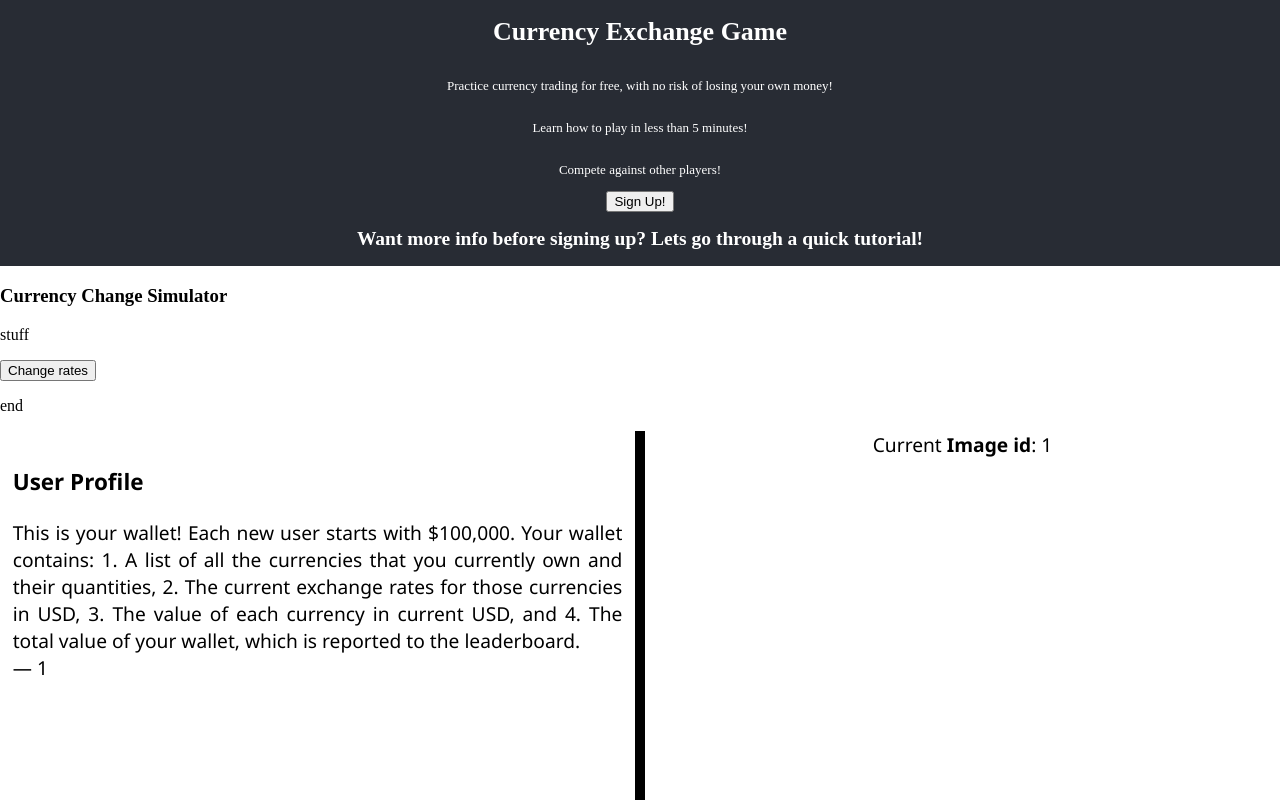
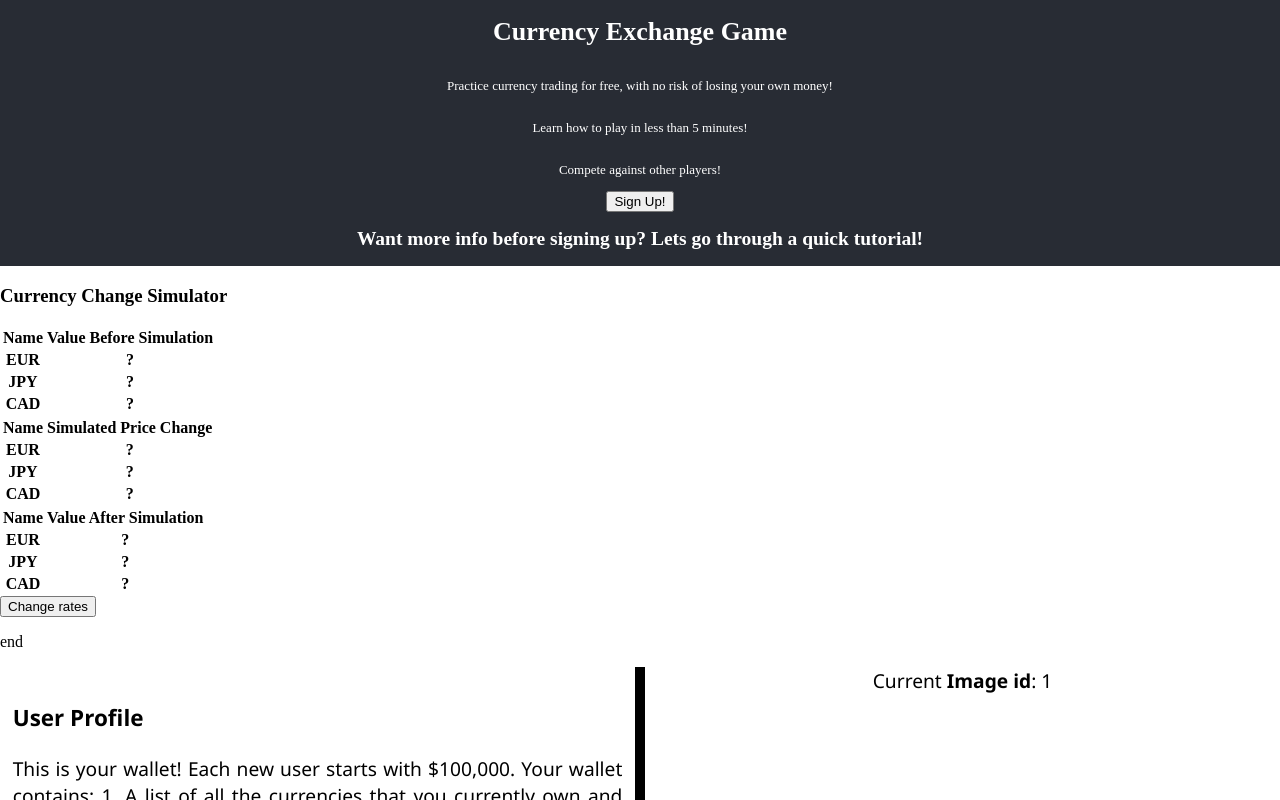
Before and after one commit to merlin-mallory/CS_361_Currency_Exchange_Game, a React (Create React App) app in the folder splitpane-react/: page / in a window 1280 px wide. Shown: the top 800 px of the page. Built offline with nearby package versions, Linux system fonts and the light colour scheme.

Commit message:
Initialized currency table

```diff
--- a/splitpane-react/src/App.js
+++ b/splitpane-react/src/App.js
@@ -89,6 +89,11 @@ const quotes = [
   }
 ];
 
+let currencyBeforeAdj = {}
+let currencyAdj = {}
+let currencyAfterAdj = {}
+
+
 function Slider() {
   const [currQuote, setCurrQuote] = useState(1);
 
--- a/splitpane-react/src/exchangeRateSimulator.js
+++ b/splitpane-react/src/exchangeRateSimulator.js
@@ -1,14 +1,88 @@
+import React from 'react'
+import { Link } from 'react-router-dom'
+import { useState, useEffect } from 'react'
+import { useNavigate } from 'react-router-dom'
 import './App.css';
 
 function Simulator() {
+    const [currencies, setCurrencies] = useState({})
+    // const navigate = useNavigate()
+
     function clickMe2() {
+
+
         alert('You clicked me!');
       };
 
     return (
     <div className="App-simulator">
         <h3>Currency Change Simulator</h3>
-        <p>stuff</p>
+        <table id="currenciesBefore">
+            <thead>
+                <tr>
+                    <th>Name</th>
+                    <th>Value Before Simulation</th>
+                </tr>
+            </thead>
+            <tbody>
+                <tr>
+                    <th>EUR</th>
+                    <th>?</th>
+                </tr>
+                <tr>
+                    <th>JPY</th>
+                    <th>?</th>
+                </tr>
+                <tr>
+                    <th>CAD</th>
+                    <th>?</th>
+                </tr>
+            </tbody>
+        </table>
+        <table id="currencyChangeAmount">
+            <thead>
+                <tr>
+                    <th>Name</th>
+                    <th>Simulated Price Change</th>
+                </tr>
+            </thead>
+            <tbody>
+                <tr>
+                    <th>EUR</th>
+                    <th>?</th>
+                </tr>
+                <tr>
+                    <th>JPY</th>
+                    <th>?</th>
+                </tr>
+                <tr>
+                    <th>CAD</th>
+                    <th>?</th>
+                </tr>
+            </tbody>
+        </table>
+        <table id="currenciesAfter">
+            <thead>
+                <tr>
+                    <th>Name</th>
+                    <th>Value After Simulation</th>
+                </tr>
+            </thead>
+            <tbody>
+                <tr>
+                    <th>EUR</th>
+                    <th>?</th>
+                </tr>
+                <tr>
+                    <th>JPY</th>
+                    <th>?</th>
+                </tr>
+                <tr>
+                    <th>CAD</th>
+                    <th>?</th>
+                </tr>
+            </tbody>
+        </table>
         <button type="button" onClick={clickMe2} className="ChangeRatesButton">Change rates</button>
         <p>end</p>
     </div>
```
Also changed, not shown: splitpane-react/components/CurrencySingle.js (added, +17 -0 lines), 1 other file (tests, documents, lock files or other folders).
